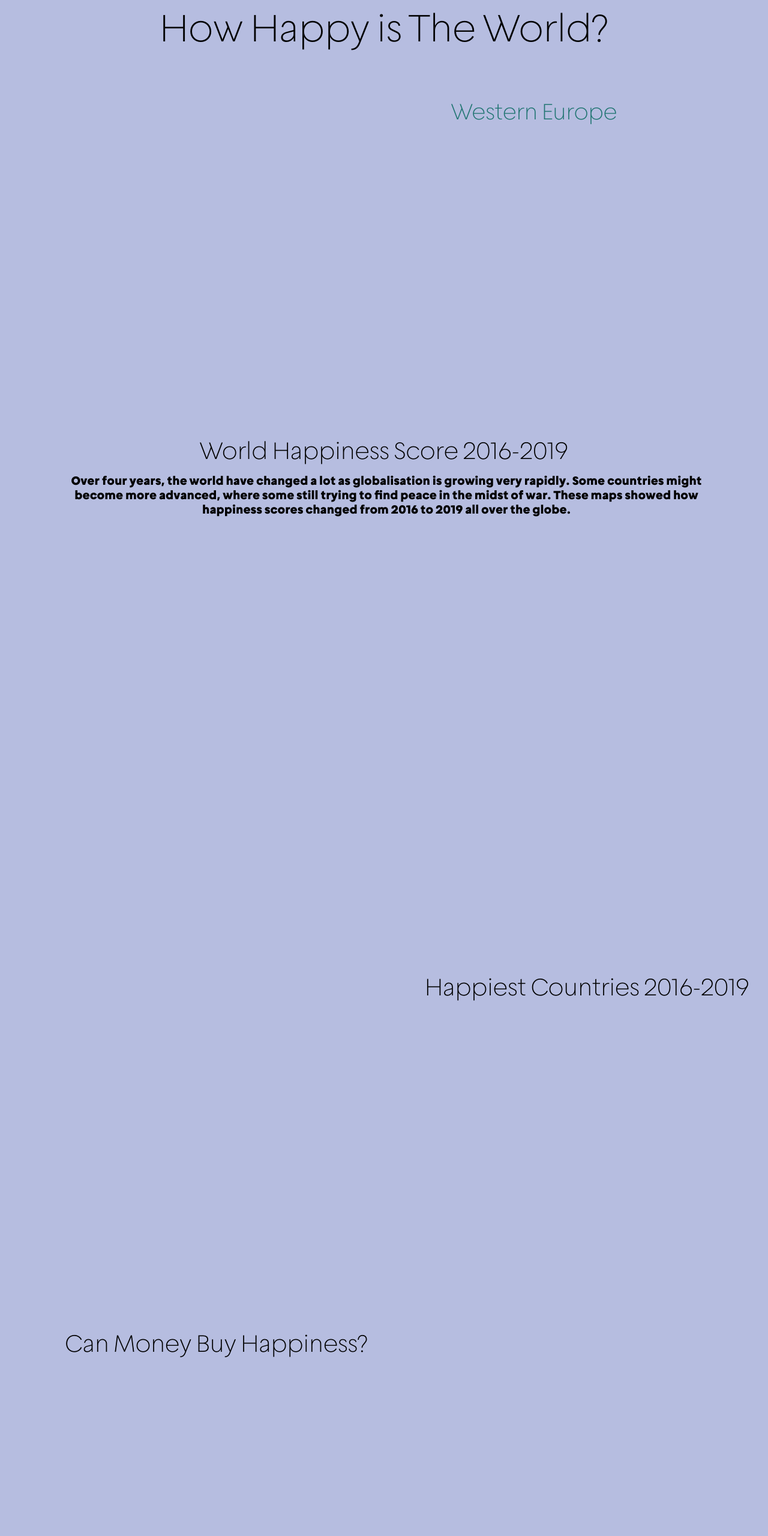
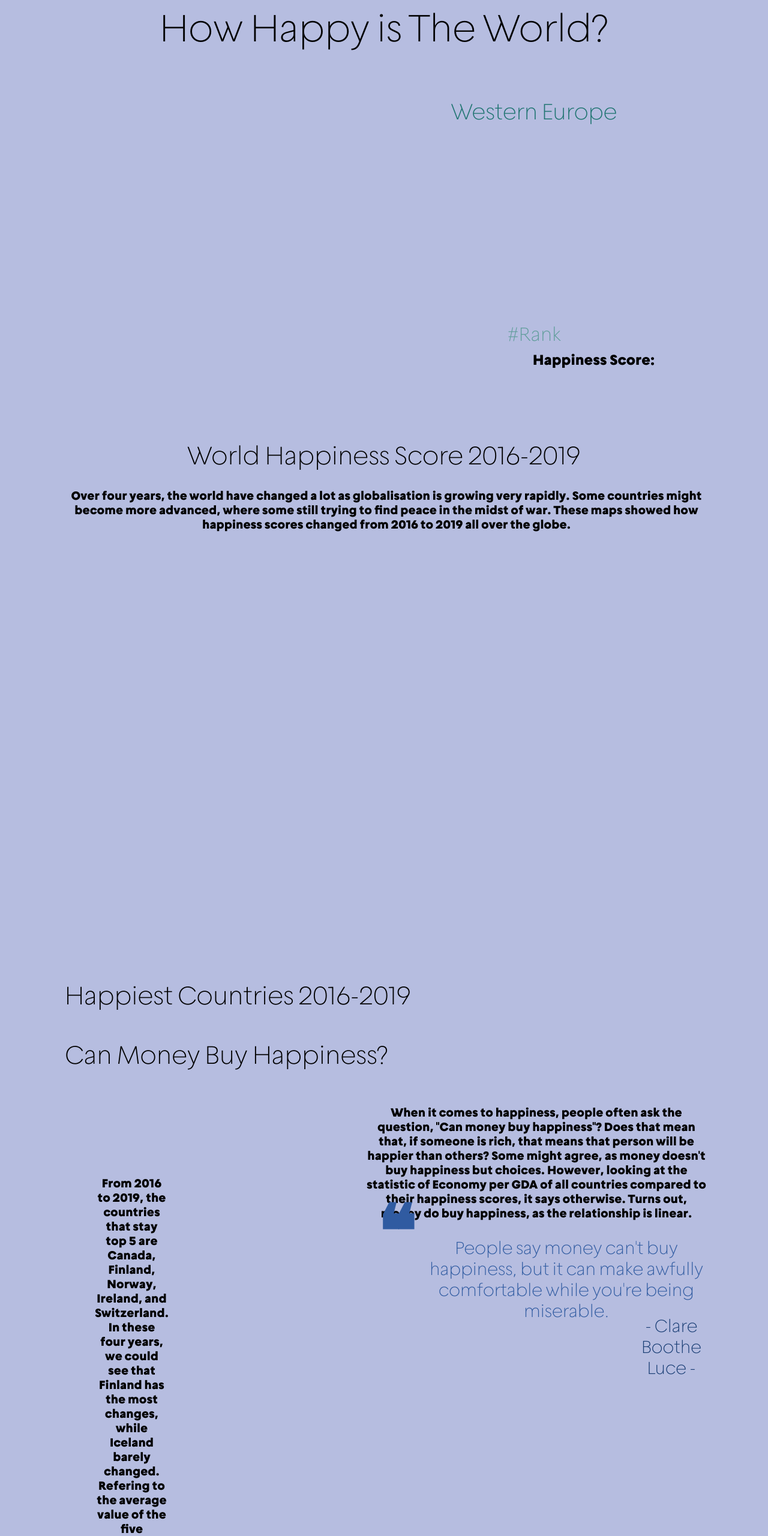
Before and after one commit to angelinetanvy/WorldHappinessReport, a plain HTML site: page index.html in a window 1280 px wide. Shown: the top 2560 px of the page at 60% size. Before the commit the page ends 2381 px from the top, so only its background shows below. Drawn offline with Linux system fonts and the light colour scheme; a script that the page names is missing; files whose address does not match are found by name.

Commit message:
added texts

```diff
--- a/css/styles.css
+++ b/css/styles.css
@@ -23,7 +23,7 @@
 }
 
 #label{
-	font-size: 30pt;
+	font-size: 32pt;
 	font-family: Geliat;
 	text-align: center;
 	font-weight: bold;
--- a/index.html
+++ b/index.html
@@ -15,26 +15,44 @@
 
 <div id="label" style="padding-top: 0px;font-size: 48pt;">How Happy is The World?</div>
 <div id="region" style="padding-top: 80px;padding-left: 500px;">Western Europe</div>
-<div id="country_name" style="padding-top: 330px;font-size: 24pt;padding-left: 500px;"></div>
-<div id="country_detail" style="padding-top: 10px;padding-left: 880px;"></div>
+<div id="country_name" style="padding-top: 330px;font-size: 24pt;padding-left: 500px;">#Rank</div>
+<div id="country_detail" style="padding-top: 10px;padding-left: 880px;">Happiness Score: </div>
 <div id="globe" style="top:15%; padding-left: 100px;padding-bottom: 80px; padding-top: 100px; position: absolute;"></div>
 
 <div id="choropleth_map"></div>
-<div id="label" style="padding-top: 180px;">World Happiness Score 2016-2019</div>
-<div id="periodical_text" style="padding-top: 15px;">
+<div id="label" style="padding-top: 120px;">World Happiness Score 2016-2019</div>
+<div id="periodical_text" style="padding-top: 30px;">
   Over four years, the world have changed a lot as globalisation is growing very rapidly.
   Some countries might become more advanced, where some still trying to find peace in the midst of war.
   These maps showed how happiness scores changed from 2016 to 2019 all over the globe.
 </div>
 
-<h1 id="label" style="padding-top: 820px; text-align: left;padding-left: 700px;">Happiest Countries 2016-2019</h1>
-<div id="boxplot" style="top:140%; padding-right: 100px;float: right;"></div>
+<h1 id="label" style="padding-top: 820px; text-align: left;padding-left: 100px;">Happiest Countries 2016-2019</h1>
+<div id="boxplot" style="top:140%; padding-right: 100px;padding-left: 600px;"></div>
+<div id="periodical_text" style="padding-right: 1000px;padding-left: 150px;top: 245%;">
+  From 2016 to 2019, the countries that stay top 5 are Canada, Finland, Norway, Ireland, and Switzerland. In these four years,
+  we could see that Finland has the most changes, while Iceland barely changed. Refering to the average value of the five countries,
+  Canada is the only country that is below average, in contrast to Iceland and Norway, where they never went below average.
+</div>
 
-<h1 id="label" style="padding-top: 520px; text-align: left;padding-left: 100px;">Can Money Buy Happiness?</h1>
+<h1 id="label" style="padding-top: 20px; text-align: left;padding-left: 100px;">Can Money Buy Happiness?</h1>
+<div id="periodical_text" style="padding-top: 30px; padding-left: 600px;">
+  When it comes to happiness, people often ask the question, "Can money buy happiness"? Does that mean that, if someone is rich,
+  that means that person will be happier than others? Some might agree, as money doesn't buy happiness but choices. However, looking at the statistic of
+  Economy per GDA of all countries compared to their happiness scores, it says otherwise. Turns out, money do buy happiness, as the relationship is linear.
+</div>
+<div id="periodical_text" style="padding-top: 170px; padding-left: 620px;font-weight: bold;font-size: 90pt;color: #305ba1;">
+  ❝
+</div>
+<div id="periodical_text" style="padding-top: 250px; padding-left: 700px;font-weight: bold;font-size: 22pt;color: #305ba1;">
+  People say money can't buy happiness, but it can make awfully comfortable while you're being miserable.
+</div>
+<div id="periodical_text" style="padding-top: 380px; padding-left: 1050px;font-weight: bold;font-size: 22pt;color: #1a3e75">
+  - Clare Boothe Luce -
+</div>
 <div id="scatterplot" style="top:140%; padding-left: 100px;padding-bottom: 80px; padding-top: 5px;"></div>
 <div id="country_map" style="top:15%; padding-left: 100px; padding-top: 100px; position: absolute;"></div>
 <script type="text/javascript">
-
   var spec1 = "js/boxplot.json";
   vegaEmbed('#boxplot', spec1).then(function(result) {
     console.log(result)
@@ -52,6 +70,14 @@
 
   var spec4 = "js/globe.json";
   vegaEmbed('#globe', spec4).then(function(result) {
+    result.view.addEventListener('click', function(event, item) {
+      console.log(item.datum.properties.name)
+      var name = item.datum.properties.name;
+      const lookupCSV = require('./node_modules/lookup-csv');
+      const lookupTable = lookupCSV('./data/2016.csv');
+      matchingRows = lookupTable.get(name);
+      console.log(matchingRows);
+    });
   }).catch(console.error);
 
   var spec5 = "js/Regions/Western_Europe.json";
--- a/js/boxplot.json
+++ b/js/boxplot.json
@@ -14,6 +14,7 @@
     {
       "mark": "boxplot",
       "encoding": {
+        "color": {"value":"#9863d4"},
         "x": {
           "field": "Happiness_Score",
           "type": "quantitative",
```
Also changed, not shown: package-lock.json (added).
